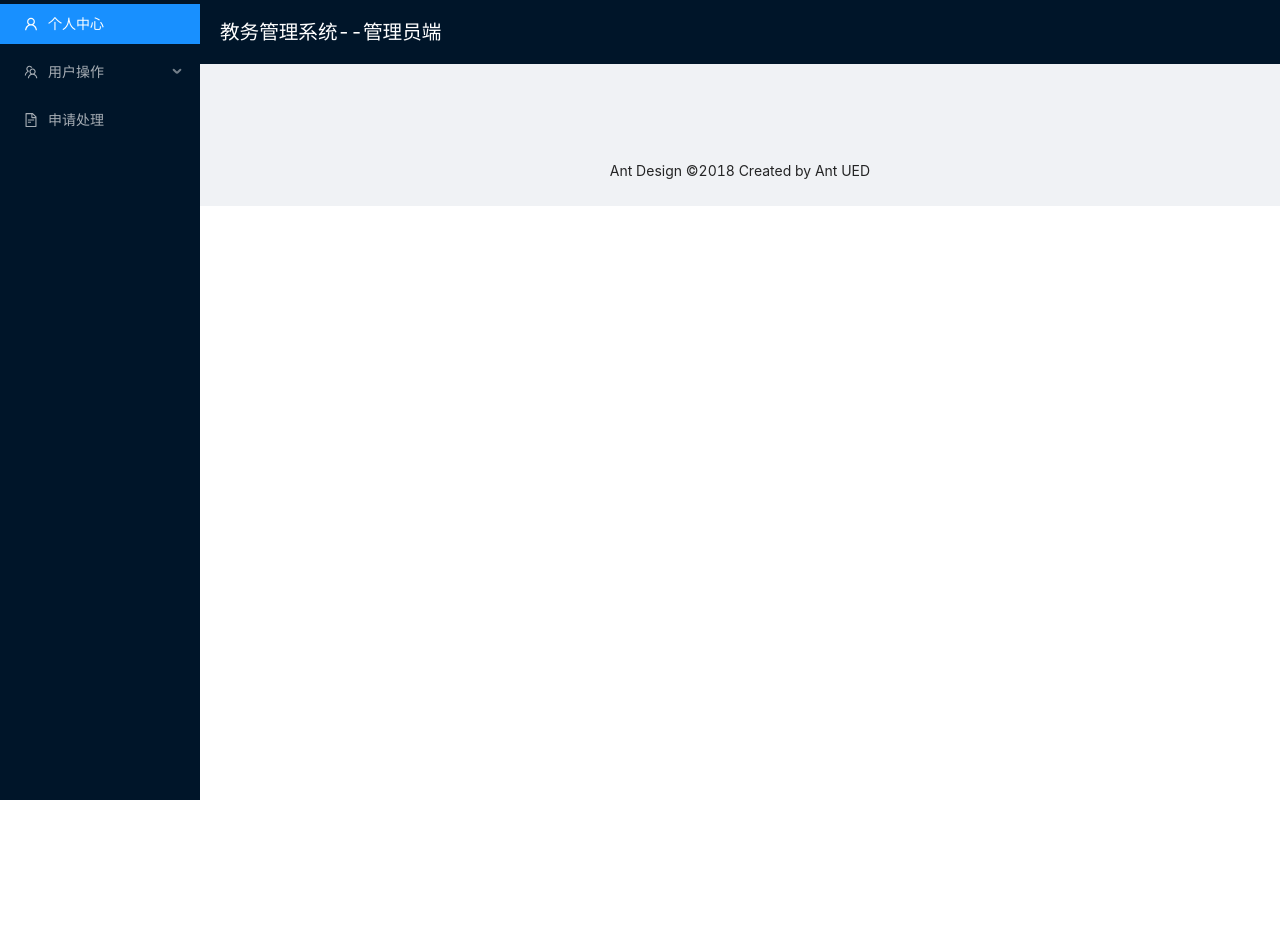
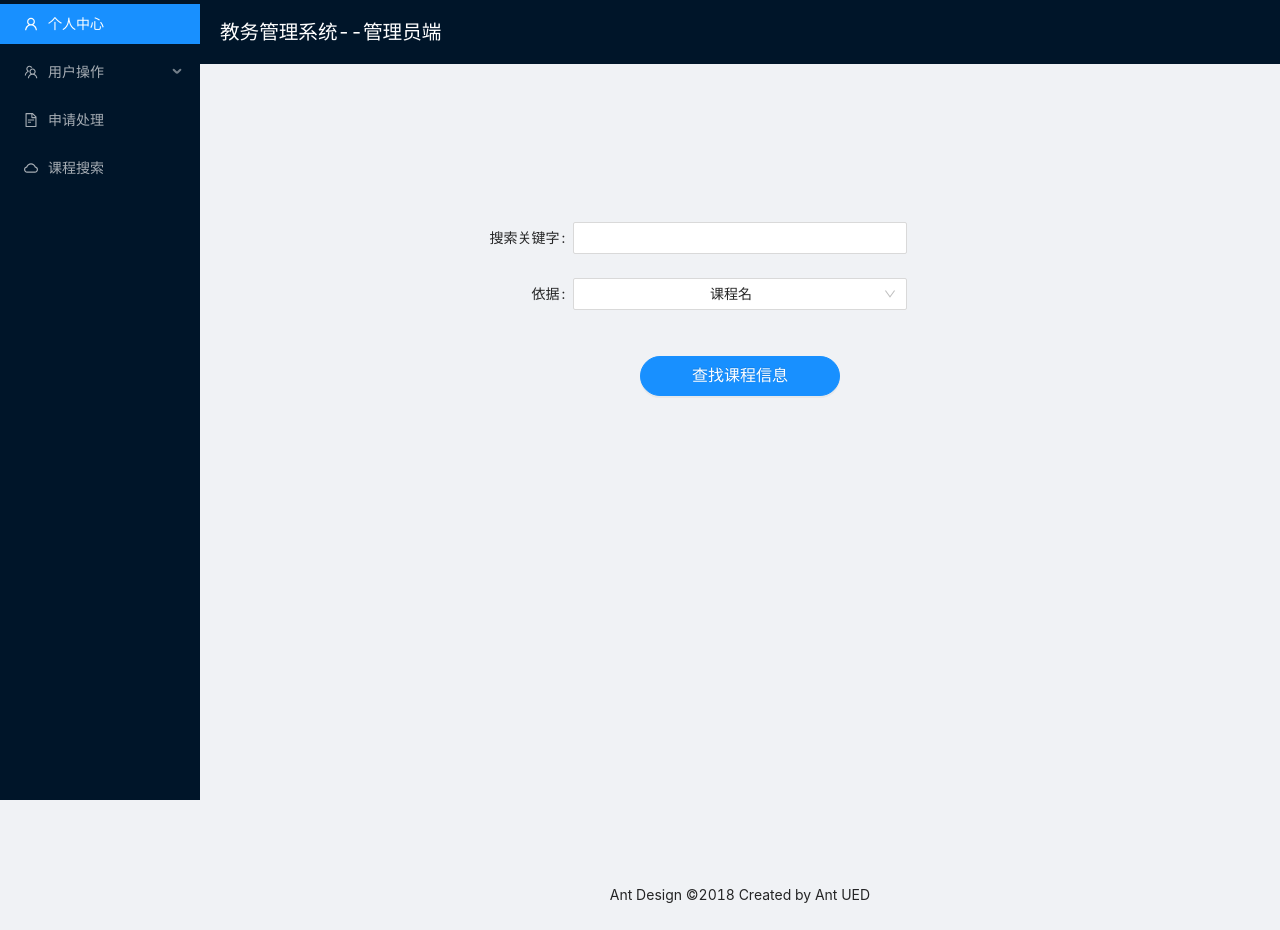
Before and after one commit to volcverse/SE--, a React (Create React App) app: page /FindCourse in a window 1280 px wide. Before the commit the page ends 800 px from the top, so only its background shows below. Built offline with nearby package versions, Linux system fonts and the light colour scheme.

Commit message:
Add files via upload

```diff
--- /dev/null
+++ b/src/pages/ManagerCenter/FindCourse.jsx
@@ -0,0 +1,64 @@
+import { Input, Button, Form } from 'antd';
+import { Popconfirm, message } from 'antd';
+import React from 'react';
+import { Select } from 'antd';
+const { Option } = Select;
+
+
+export default class FindCourse extends React.Component {
+  render() {
+    const formItemLayout = {
+      labelCol: {
+        xs: { span: 24 },
+        sm: { span: 4, offset: 4 },
+      },
+      wrapperCol: {
+        xs: { span: 24 },
+        sm: { span: 8 },
+      },
+    };
+
+    return (
+
+      <>
+        <br /><br /><br /><br /><br />
+        <Form.Item label="搜索关键字" {...formItemLayout}>
+          <Input></Input>
+        </Form.Item>
+        <Form.Item {...formItemLayout} label="依据">
+          <Select defaultValue="name" onChange={handleChange}>
+            <Option value="name">课程名</Option>
+            <Option value="cID">课程号</Option>
+            <Option value="teacher">任课教师</Option>
+            <Option value="credit">学分</Option>
+          </Select>
+        </Form.Item>
+        <br/>
+        <Button style={{ width: 200 }} type="primary" shape="round" size='large'>
+              查找课程信息
+            </Button>
+        <br/>
+
+
+        <br /><br /><br /><br /><br /><br /><br /><br /><br />
+        <br /><br /><br /><br /><br /><br /><br /><br /><br /><br />
+        <br />
+
+      </>
+    )
+  }
+}
+
+function handleChange(value) {
+  console.log(`selected ${value}`);
+}
+
+function confirm(e) {
+  console.log(e);
+  message.success('操作确认');
+}
+
+function cancel(e) {
+  console.log(e);
+  message.error('操作取消');
+}
--- a/src/pages/ManagerCenter/ManagerCenter.jsx
+++ b/src/pages/ManagerCenter/ManagerCenter.jsx
@@ -5,6 +5,7 @@ import {
   TeamOutlined,
   UserOutlined,
   FileTextOutlined,
+  CloudOutlined,
 } from '@ant-design/icons';
 
 import ManagerInfo from './ManagerInfo'
@@ -15,6 +16,7 @@ import Application from './Application'
 import AdmChangePSW from './AdmChangePSW'
 import FindUser from './FindUser'
 import ChangeAdmInfo from './ChangeAdmInfo'
+import FindCourse from './FindCourse'
 import ApplicationDetail from './ApplicationDetail'
 
 
@@ -37,7 +39,7 @@ class ManagerCenter extends React.Component {
           <Menu theme="dark" mode="inline" defaultSelectedKeys={['m1']}>
             <Menu.Item key="m1" icon={<UserOutlined />}>
               个人中心
-              <Link to="/AdmChangePSW"></Link>
+              <Link to="/ManagerInfo"></Link>
             </Menu.Item>
             <SubMenu key="userinfo" icon={<TeamOutlined />} title="用户操作">
               <Menu.Item key="1">新增用户
@@ -49,13 +51,17 @@ class ManagerCenter extends React.Component {
               <Menu.Item key="3">修改用户
               <Link to="/ChangeUser"></Link>
               </Menu.Item>
-              <Menu.Item key="3">查找用户
+              <Menu.Item key="4">查找用户
               <Link to="/FindUser"></Link>
               </Menu.Item>
             </SubMenu>
             <Menu.Item key="m4" icon={<FileTextOutlined />}>
               申请处理
               <Link to="/Application"></Link>
+          </Menu.Item>
+          <Menu.Item key="5" icon={<CloudOutlined />}>
+              课程搜索
+              <Link to="/FindCourse"></Link>
           </Menu.Item>
 
           </Menu>
@@ -73,8 +79,10 @@ class ManagerCenter extends React.Component {
               <Route path="/DeleteUser" component={DeleteUser}></Route>
               <Route path="/ChangeUser" component={ChangeUser}></Route>
               <Route path="/FindUser" component={FindUser}></Route>
-              <Route path="/Application" component={Application}></Route>
+              <Route path="/Application" component={ApplicationDetail}></Route>
               <Route path="/AdmChangePSW" component={AdmChangePSW}></Route>
+              <Route path="/ChangeAdmInfo" component={ChangeAdmInfo}></Route>
+              <Route path="/FindCourse" component={FindCourse}></Route>
             </div>
           </Content>
           <Footer style={{ textAlign: 'center' }}>Ant Design ©2018 Created by Ant UED</Footer>
```
